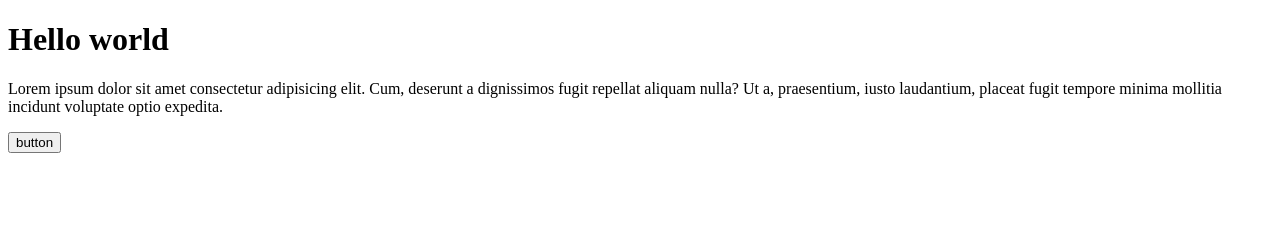
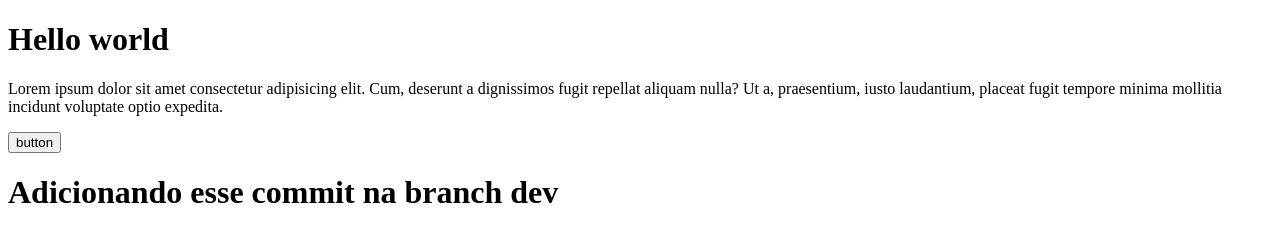
Before and after one commit to MatheusAntonelli/Ola-Mundo, a plain HTML site: page website/index.html in a window 1280 px wide. Drawn offline with Linux system fonts and the light colour scheme.

Commit message:
Added on new branch

```diff
--- a/website/index.html
+++ b/website/index.html
@@ -9,6 +9,6 @@
     <h1>Hello world</h1>
     <p>Lorem ipsum dolor sit amet consectetur adipisicing elit. Cum, deserunt a dignissimos fugit repellat aliquam nulla? Ut a, praesentium, iusto laudantium, placeat fugit tempore minima mollitia incidunt voluptate optio expedita.</p>
     <button type="submit">button</button>
-
+    <h1>Adicionando esse commit na branch dev</h1>
 </body>
 </html>
```
Also changed, not shown: 1 other file.
